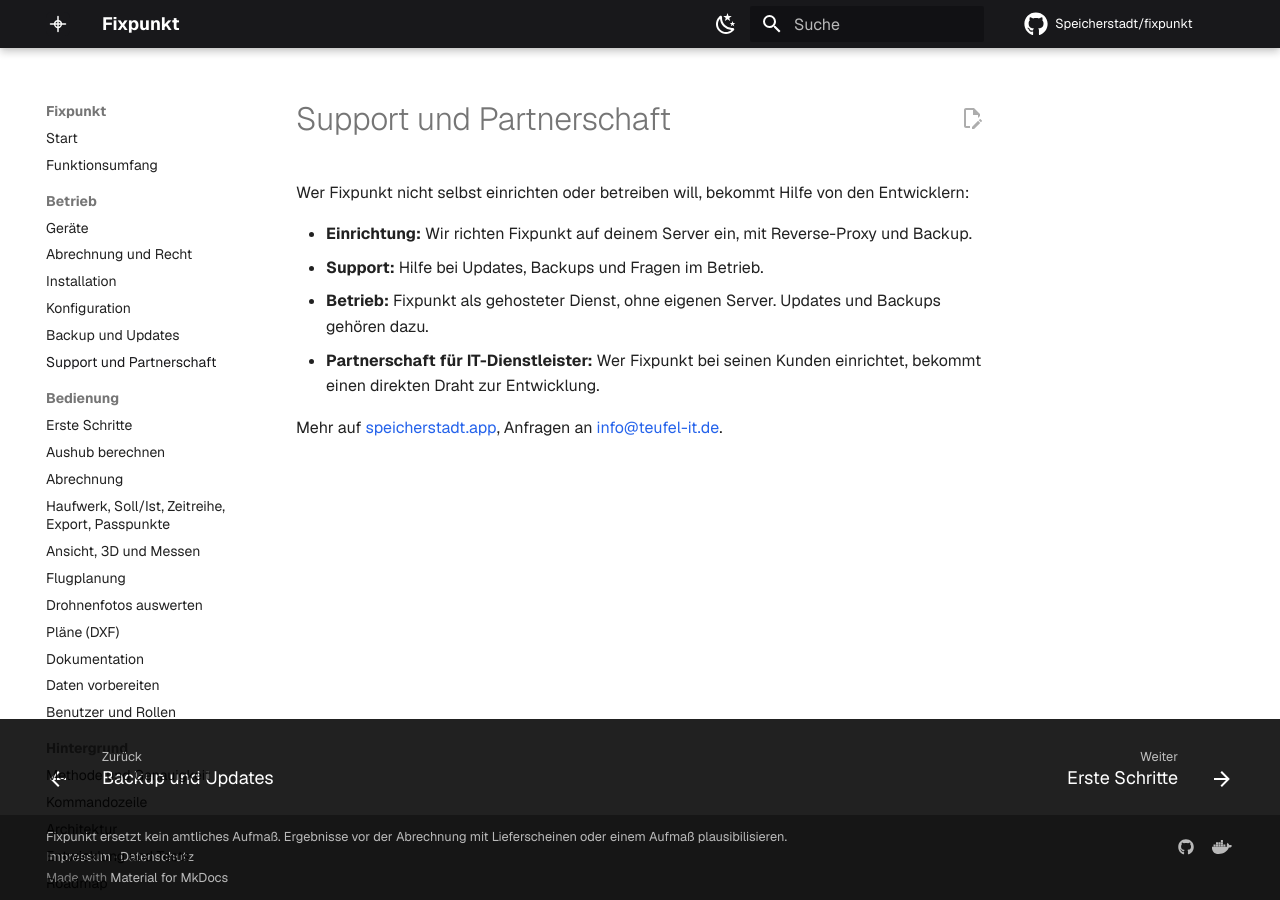
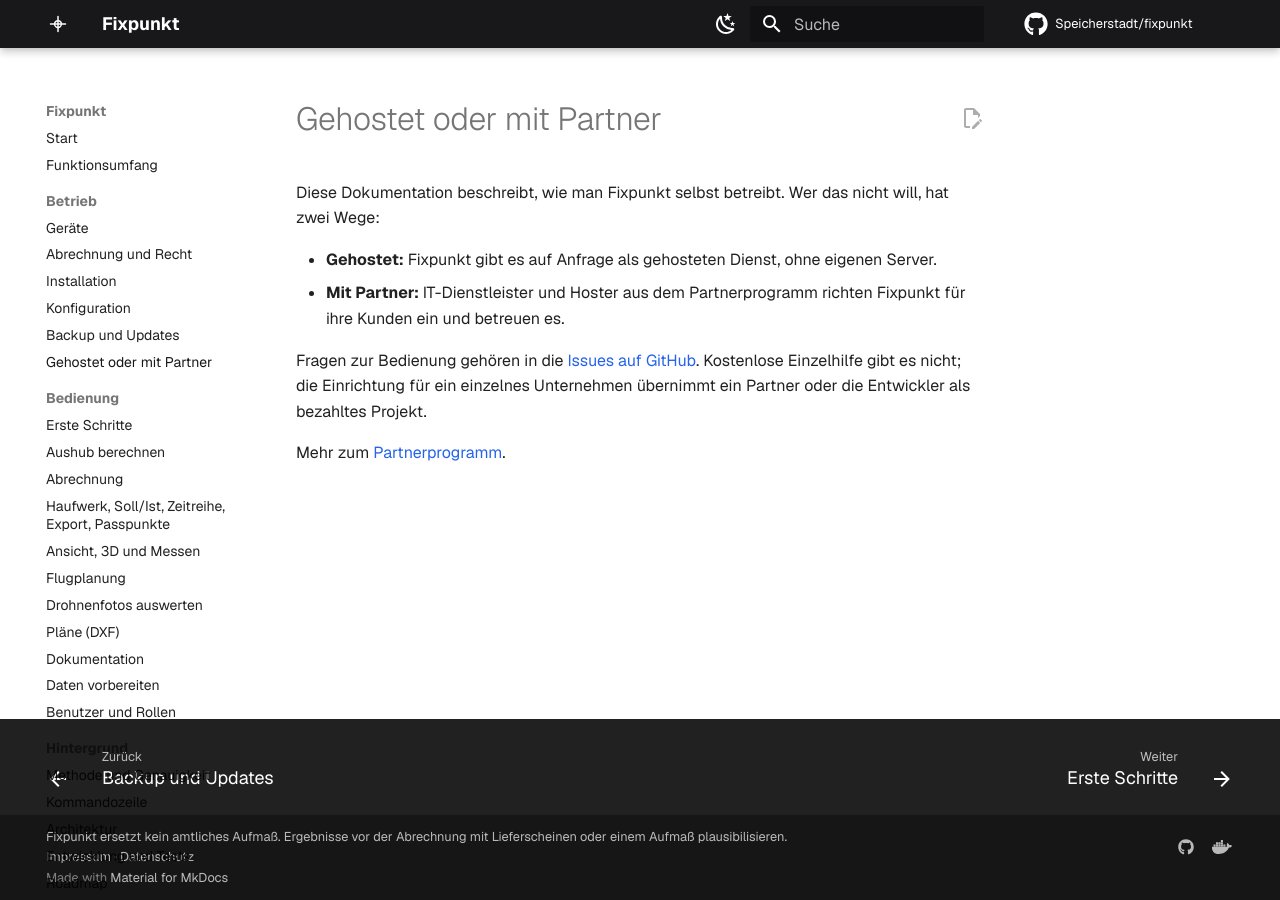
Before and after one commit to Speicherstadt/fixpunkt, an MkDocs documentation site: the page built from docs/support.md, in a window 1280 px wide. Built offline with MkDocs 1.6.1 and Material for MkDocs 9.7.7, drawn with Linux system fonts in a browser that asks for light colours; plug-ins that fetch from the network failed and are left out; comment, search, counter and statistics services are not loaded.

Commit message:
README und Doku: gehostet oder mit Partner statt Einzelsupport
Abschnitt „Support und Partnerschaft“ und sein Eintrag in der
Navigationszeile entfernt. Stattdessen am Ende des Schnellstarts ein Absatz
zu gehostetem Betrieb und dem Partnerprogramm (speicherstadt.app/partner/),
im Fuß eine Zeile für IT-Dienstleister und Hoster. docs/support.md heißt
jetzt „Gehostet oder mit Partner“: Fragen in die Issues, keine kostenlose
Einzelhilfe; der Hinweis in der Installation verweist darauf.

Co-Authored-By: Claude Opus 5.5 <noreply@anthropic.com>
Claude-Session: https://claude.ai/code/session_01Y3rdfZYTaVFaSUfuoFSMdk

```diff
--- a/docs/support.md
+++ b/docs/support.md
@@ -1,18 +1,19 @@
 ---
 description: >-
-  Hilfe von den Entwicklern für Fixpunkt: Einrichtung auf dem eigenen Server, Support im Betrieb, Fixpunkt als
-  gehosteter Dienst und Partnerschaft für IT-Dienstleister.
+  Fixpunkt ohne eigenen Server oder eigene IT: gehosteter Betrieb auf Anfrage oder Einrichtung und Betreuung durch
+  einen IT-Dienstleister aus dem Partnerprogramm.
 ---
 
-# Support und Partnerschaft
+# Gehostet oder mit Partner
 
-Wer Fixpunkt nicht selbst einrichten oder betreiben will, bekommt Hilfe von den Entwicklern:
+Diese Dokumentation beschreibt, wie man Fixpunkt selbst betreibt. Wer das nicht will, hat zwei Wege:
 
-- **Einrichtung:** Wir richten Fixpunkt auf deinem Server ein, mit Reverse-Proxy und Backup.
-- **Support:** Hilfe bei Updates, Backups und Fragen im Betrieb.
-- **Betrieb:** Fixpunkt als gehosteter Dienst, ohne eigenen Server. Updates und Backups gehören dazu.
-- **Partnerschaft für IT-Dienstleister:** Wer Fixpunkt bei seinen Kunden einrichtet, bekommt einen direkten Draht
-  zur Entwicklung.
+- **Gehostet:** Fixpunkt gibt es auf Anfrage als gehosteten Dienst, ohne eigenen Server.
+- **Mit Partner:** IT-Dienstleister und Hoster aus dem Partnerprogramm richten Fixpunkt für ihre Kunden ein und
+  betreuen es.
 
-Mehr auf [speicherstadt.app](https://speicherstadt.app/#support), Anfragen an
-[info@teufel-it.de](mailto:info@teufel-it.de).
+Fragen zur Bedienung gehören in die [Issues auf GitHub](https://github.com/Speicherstadt/fixpunkt/issues).
+Kostenlose Einzelhilfe gibt es nicht; die Einrichtung für ein einzelnes Unternehmen übernimmt ein Partner oder die
+Entwickler als bezahltes Projekt.
+
+Mehr zum [Partnerprogramm](https://speicherstadt.app/partner/).
--- a/mkdocs.yml
+++ b/mkdocs.yml
@@ -32,7 +32,7 @@ nav:
       - Installation: installation.md
       - Konfiguration: konfiguration.md
       - Backup und Updates: backup.md
-      - Support und Partnerschaft: support.md
+      - Gehostet oder mit Partner: support.md
   - Bedienung:
       - Erste Schritte: erste-schritte.md
       - Aushub berechnen: aushub.md
```
Also changed, not shown: README.en.md (+4 -13 lines), README.md (+4 -13 lines), docs/installation.md (+2 -2 lines).
